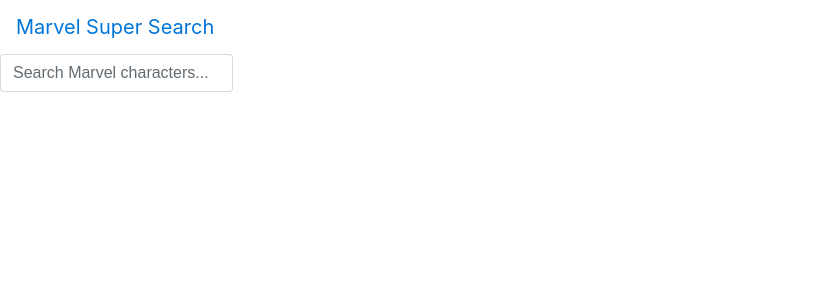
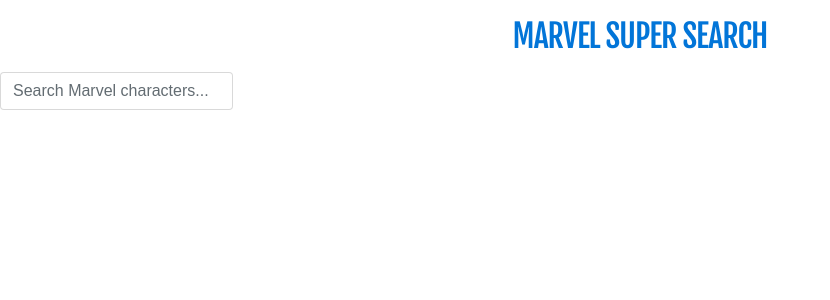
Before and after one commit to BuddhaBing/MarvelSuperSearch, an Angular app: page / in a window 1280 px wide. Shown: the top 300 px of the page, without its empty margins (0-830 px from the left). Built offline with nearby package versions, Linux system fonts and the light colour scheme.

Commit message:
added google font for navbar title

```diff
--- a/src/app/app.component.scss
+++ b/src/app/app.component.scss
@@ -0,0 +1,6 @@
+.navbar-brand {
+    font-family: 'Fjalla One', sans-serif;
+    margin: auto;
+    font-size: 2rem;
+    letter-spacing: -1px;
+}
--- a/src/app/app.component.ts
+++ b/src/app/app.component.ts
@@ -7,6 +7,6 @@
 })
 export class AppComponent {
 
-  public title: string = 'Marvel Super Search';
+  public title: string = 'MARVEL SUPER SEARCH';
 
 }
--- a/src/index.html
+++ b/src/index.html
@@ -2,12 +2,12 @@
 <html lang="en">
 <head>
   <meta charset="utf-8">
-  <title>MarvelSuperSearch</title>
+  <title>Marvel Super Search</title>
   <base href="/">
 
   <meta name="viewport" content="width=device-width, initial-scale=1">
-  <link rel="icon" type="image/x-icon" href="favicon.ico">
   <link rel="stylesheet" href="https://maxcdn.bootstrapcdn.com/bootstrap/4.0.0-beta.3/css/bootstrap.min.css" integrity="sha384-Zug+QiDoJOrZ5t4lssLdxGhVrurbmBWopoEl+M6BdEfwnCJZtKxi1KgxUyJq13dy" crossorigin="anonymous">
+  <link rel="stylesheet" href="https://fonts.googleapis.com/css?family=Fjalla+One">
 </head>
 <body>
   <app-root></app-root>
```
